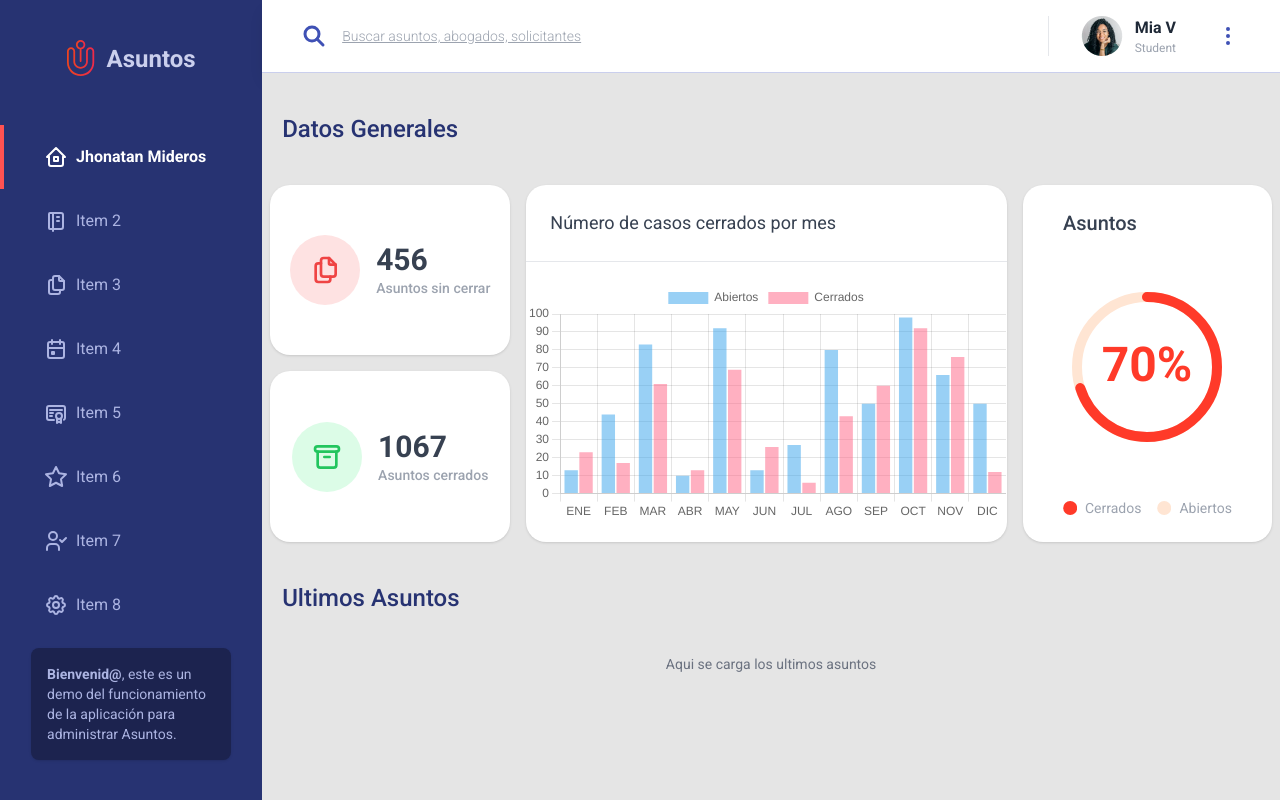
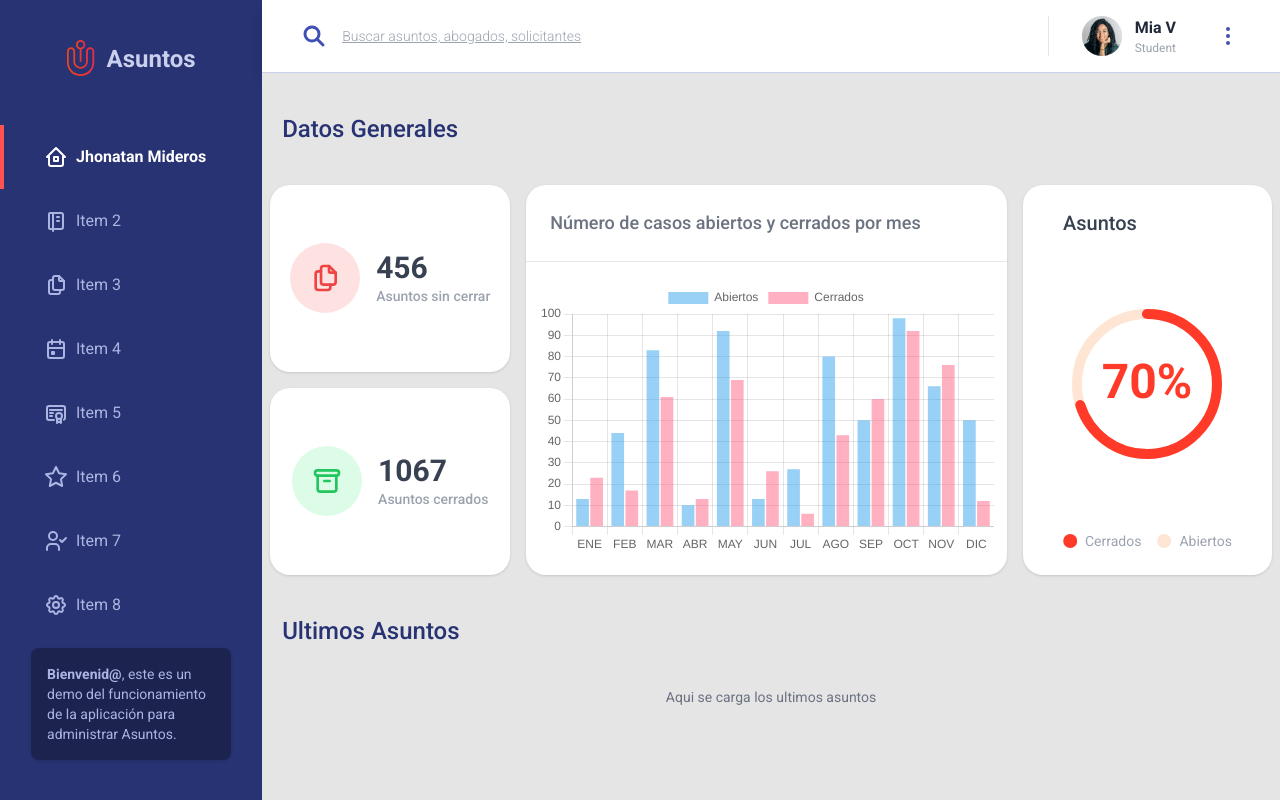
Before and after one commit to jonmid/asuntos-frontend-reactjs, a React (Vite) app: page /app in a window 1280 px wide. Built offline with nearby package versions, Linux system fonts and the light colour scheme.

Commit message:
[update] ajustando estilos del grafico de barras para que funcione en los diferentes dispositivos

```diff
--- a/src/app/components/VerticalBarChart.jsx
+++ b/src/app/components/VerticalBarChart.jsx
@@ -6,6 +6,7 @@ ChartJS.register(CategoryScale, LinearScale, BarElement, Title, Tooltip, Legend)
 
 const options = {
   responsive: true,
+  maintainAspectRatio: false,
   plugins: {
     legend: {
       position: 'top'
--- a/src/app/screens/HomeScreen.jsx
+++ b/src/app/screens/HomeScreen.jsx
@@ -16,7 +16,7 @@ const HomeScreen = () => {
       <Layout>
         <h2 className='ml-5 mt-10 text-2xl font-medium text-app-800'>Datos Generales</h2>
 
-        <section className='mt-10 grid grid-cols-1 gap-4 px-3 sm:grid-cols-2 sm:px-5 lg:grid-cols-[auto_1fr_auto] lg:grid-rows-2 lg:px-2'>
+        <section className='mt-10 grid grid-cols-1 gap-4 px-3 sm:grid-cols-2 sm:px-5 lg:h-[390px] lg:grid-cols-[auto_1fr_auto] lg:grid-rows-2 lg:px-2'>
           <div className='flex items-center justify-center space-x-4 rounded-[20px] bg-white py-10 shadow lg:col-start-1 lg:col-end-2 lg:row-start-1 lg:row-end-2 lg:px-5'>
             <div className='flex h-[70px] w-[70px] items-center justify-center rounded-full bg-red-100 text-red-500'>
               <IconFiles size={32} stroke={2} />
@@ -38,8 +38,8 @@ const HomeScreen = () => {
           </div>
 
           <div className='flex flex-col overflow-hidden rounded-[20px] bg-white shadow sm:col-span-2 md:col-auto lg:col-start-2 lg:col-end-3 lg:row-start-1 lg:row-end-3'>
-            <h2 className='border-b border-gray-200 py-6 pl-6 text-sm font-normal text-gray-700 sm:text-base xl:text-lg'>Número de casos cerrados por mes</h2>
-            <div className='flex-1 py-5'>
+            <h2 className='border-b border-gray-200 py-6 px-6 text-sm font-medium text-gray-500 sm:text-base xl:text-lg'>Número de casos abiertos y cerrados por mes</h2>
+            <div className='flex-1 py-5 sm:px-3 md:px-1 lg:px-0 xl:px-3 2xl:px-5'>
               <VerticalBarChart />
             </div>
           </div>
```
